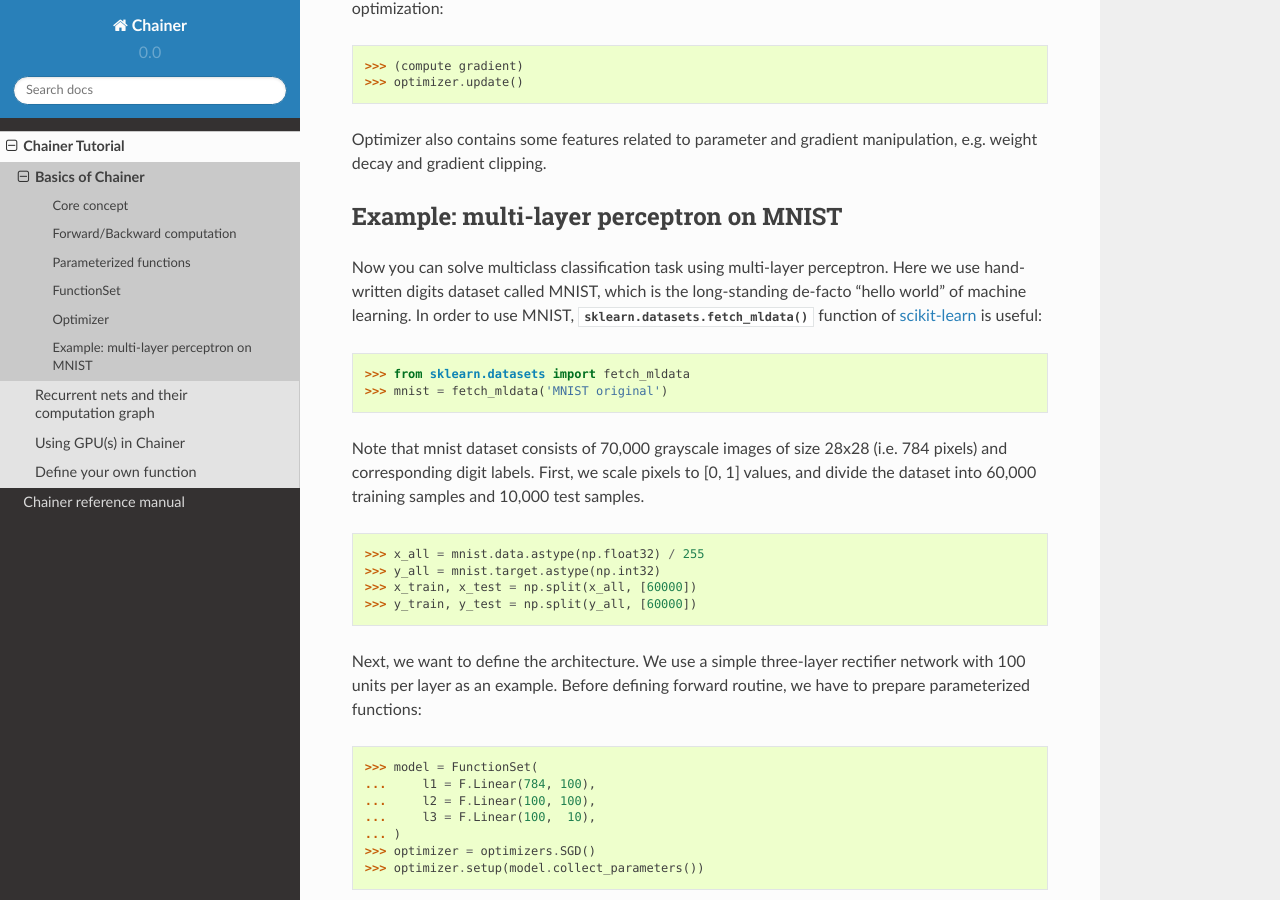
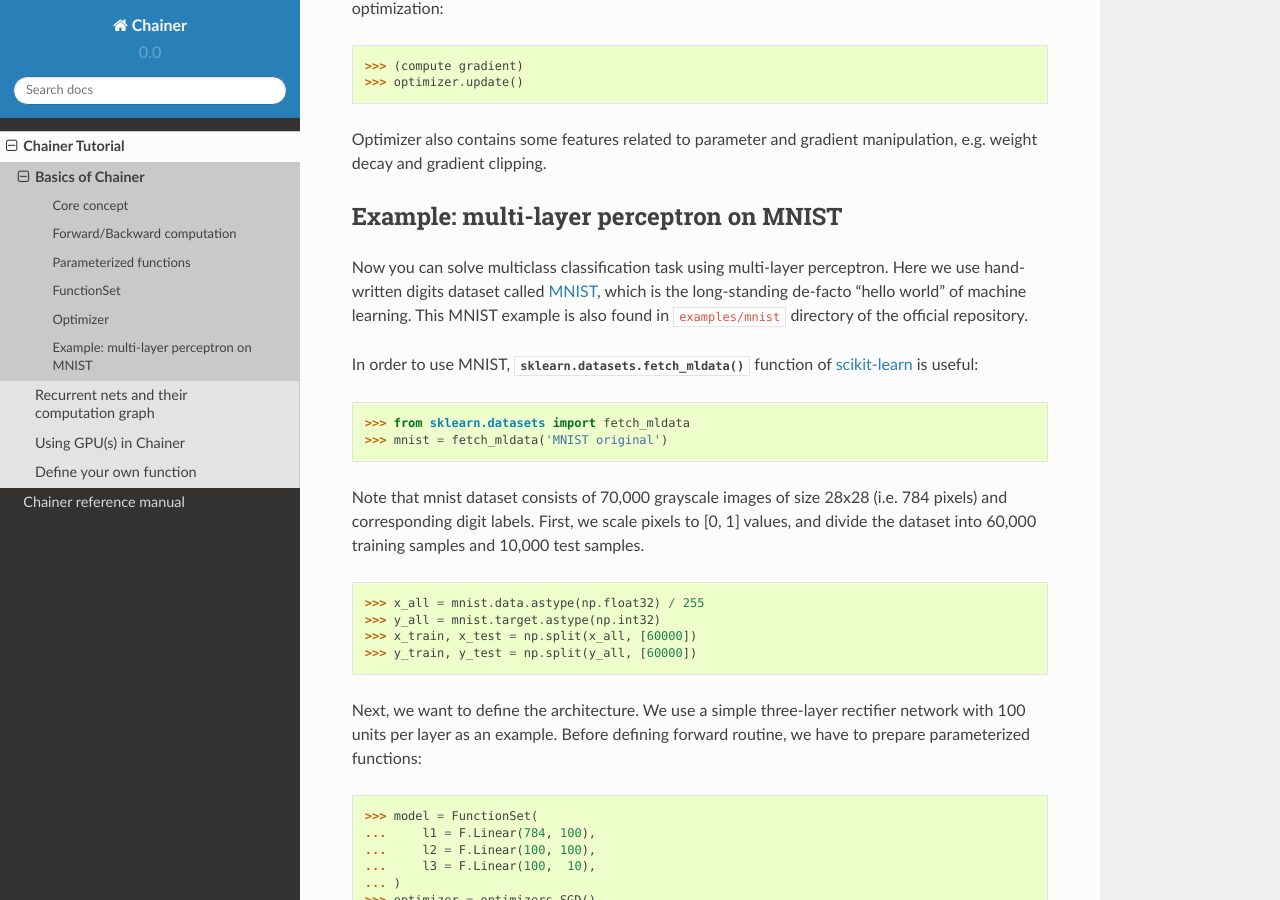
Before and after one commit to mitmul/intel-chainer, a Sphinx documentation site: the page built from docs/source/tutorial/basic.rst, in a window 1280 px wide and 900 px high, scrolled down 5619 px. Built offline with Sphinx 7.4.7 and the Read the Docs theme 2.0.0, drawn with Linux system fonts in a browser that asks for light colours; some of the changed text lies outside the part shown.

Commit message:
Fix document on MNIST

```diff
--- a/docs/source/tutorial/basic.rst
+++ b/docs/source/tutorial/basic.rst
@@ -246,7 +246,9 @@ Example: multi-layer perceptron on MNIST
 ~~~~~~~~~~~~~~~~~~~~~~~~~~~~~~~~~~~~~~~~
 
 Now you can solve multiclass classification task using multi-layer perceptron.
-Here we use hand-written digits dataset called MNIST, which is the long-standing de-facto "hello world" of machine learning.
+Here we use hand-written digits dataset called `MNIST <http://yann.lecun.com/exdb/mnist/>`_, which is the long-standing de-facto "hello world" of machine learning.
+This MNIST example is also found in ``examples/mnist`` directory of the official repository.
+
 In order to use MNIST, :func:`sklearn.datasets.fetch_mldata` function of `scikit-learn <http://scikit-learn.org/>`_ is useful::
 
   >>> from sklearn.datasets import fetch_mldata
```
Also changed, not shown: other parts of docs/source/tutorial/basic.rst (+0 -1 lines).
